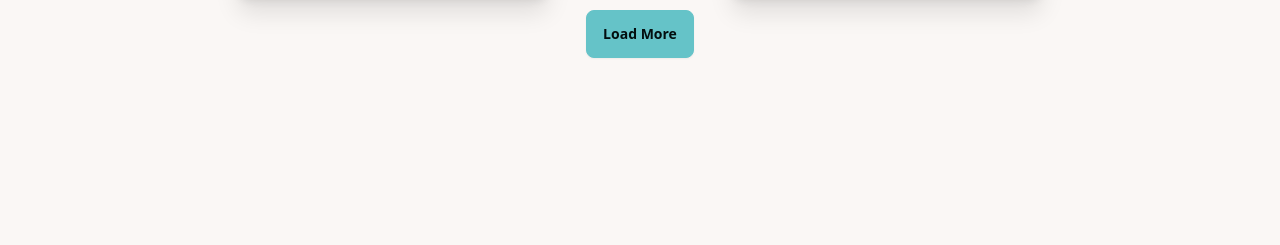
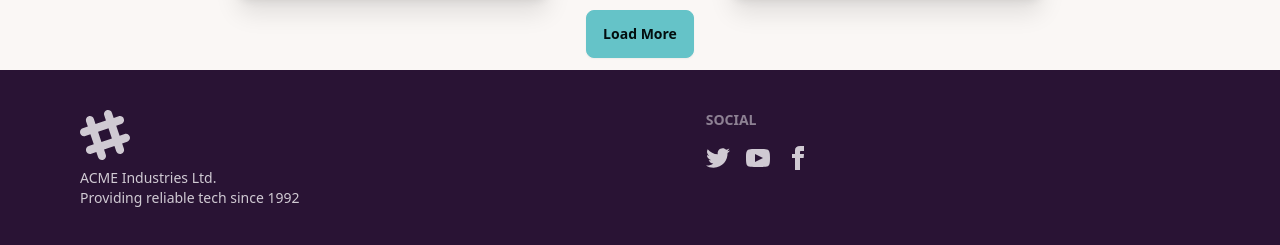
Before and after one commit to ateethBhattarai/ecomm---app, a React (Vite) app: page / in a window 1280 px wide. Shown: the part 1750-1995 px from the top of the page. Before the commit the page ends 1820 px from the top, so only its background shows below. Built offline with nearby package versions, Linux system fonts and the light colour scheme.

Commit message:
footer added

```diff
--- /dev/null
+++ b/src/components/Footer.jsx
@@ -0,0 +1,69 @@
+import React from "react";
+import MaxWidthWrapper from "./MaxWidthWrapper";
+
+const Footer = () => {
+  return (
+    <footer className="bg-neutral text-neutral-content">
+      <MaxWidthWrapper className={"footer p-10"}>
+        <aside>
+          <svg
+            width="50"
+            height="50"
+            viewBox="0 0 24 24"
+            xmlns="http://www.w3.org/2000/svg"
+            fillRule="evenodd"
+            clipRule="evenodd"
+            className="fill-current"
+          >
+            <path d="M22.672 15.226l-2.432.811.841 2.515c.33 1.019-.209 2.127-1.23 2.456-1.15.325-2.148-.321-2.463-1.226l-.84-2.518-5.013 1.677.84 2.517c.391 1.203-.434 2.542-1.831 2.542-.88 0-1.601-.564-1.86-1.314l-.842-2.516-2.431.809c-1.135.328-2.145-.317-2.463-1.229-.329-1.018.211-2.127 1.231-2.456l2.432-.809-1.621-4.823-2.432.808c-1.355.384-2.558-.59-2.558-1.839 0-.817.509-1.582 1.327-1.846l2.433-.809-.842-2.515c-.33-1.02.211-2.129 1.232-2.458 1.02-.329 2.13.209 2.461 1.229l.842 2.515 5.011-1.677-.839-2.517c-.403-1.238.484-2.553 1.843-2.553.819 0 1.585.509 1.85 1.326l.841 2.517 2.431-.81c1.02-.33 2.131.211 2.461 1.229.332 1.018-.21 2.126-1.23 2.456l-2.433.809 1.622 4.823 2.433-.809c1.242-.401 2.557.484 2.557 1.838 0 .819-.51 1.583-1.328 1.847m-8.992-6.428l-5.01 1.675 1.619 4.828 5.011-1.674-1.62-4.829z"></path>
+          </svg>
+          <p>
+            ACME Industries Ltd.
+            <br />
+            Providing reliable tech since 1992
+          </p>
+        </aside>
+        <nav>
+          <header className="footer-title">Social</header>
+          <div className="grid grid-flow-col gap-4">
+            <a>
+              <svg
+                xmlns="http://www.w3.org/2000/svg"
+                width="24"
+                height="24"
+                viewBox="0 0 24 24"
+                className="fill-current"
+              >
+                <path d="M24 4.557c-.883.392-1.832.656-2.828.775 1.017-.609 1.798-1.574 2.165-2.724-.951.564-2.005.974-3.127 1.195-.897-.957-2.178-1.555-3.594-1.555-3.179 0-5.515 2.966-4.797 6.045-4.091-.205-7.719-2.165-10.148-5.144-1.29 2.213-.669 5.108 1.523 6.574-.806-.026-1.566-.247-2.229-.616-.054 2.281 1.581 4.415 3.949 4.89-.693.188-1.452.232-2.224.084.626 1.956 2.444 3.379 4.6 3.419-2.07 1.623-4.678 2.348-7.29 2.04 2.179 1.397 4.768 2.212 7.548 2.212 9.142 0 14.307-7.721 13.995-14.646.962-.695 1.797-1.562 2.457-2.549z"></path>
+              </svg>
+            </a>
+            <a>
+              <svg
+                xmlns="http://www.w3.org/2000/svg"
+                width="24"
+                height="24"
+                viewBox="0 0 24 24"
+                className="fill-current"
+              >
+                <path d="M19.615 3.184c-3.604-.246-11.631-.245-15.23 0-3.897.266-4.356 2.62-4.385 8.816.029 6.185.484 8.549 4.385 8.816 3.6.245 11.626.246 15.23 0 3.897-.266 4.356-2.62 4.385-8.816-.029-6.185-.484-8.549-4.385-8.816zm-10.615 12.816v-8l8 3.993-8 4.007z"></path>
+              </svg>
+            </a>
+            <a>
+              <svg
+                xmlns="http://www.w3.org/2000/svg"
+                width="24"
+                height="24"
+                viewBox="0 0 24 24"
+                className="fill-current"
+              >
+                <path d="M9 8h-3v4h3v12h5v-12h3.642l.358-4h-4v-1.667c0-.955.192-1.333 1.115-1.333h2.885v-5h-3.808c-3.596 0-5.192 1.583-5.192 4.615v3.385z"></path>
+              </svg>
+            </a>
+          </div>
+        </nav>
+      </MaxWidthWrapper>
+    </footer>
+  );
+};
+
+export default Footer;
--- a/src/pages/layout/Layout.jsx
+++ b/src/pages/layout/Layout.jsx
@@ -2,6 +2,7 @@
 import { Outlet } from "react-router-dom";
 import Navbar from "../../components/Navbar";
 import MaxWidthWrapper from "../../components/MaxWidthWrapper";
+import Footer from "../../components/Footer";
 
 const Layout = () => {
   return (
@@ -10,6 +11,7 @@
       <MaxWidthWrapper>
         <Outlet />
       </MaxWidthWrapper>
+      <Footer />
     </>
   );
 };
```
